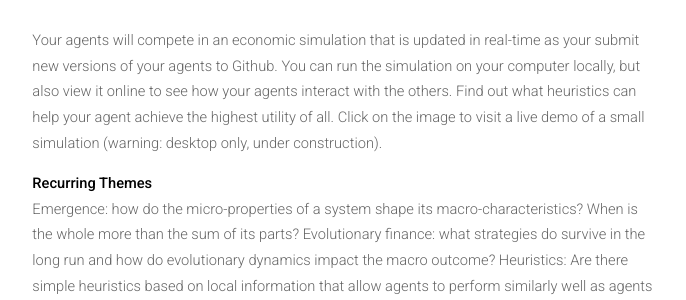
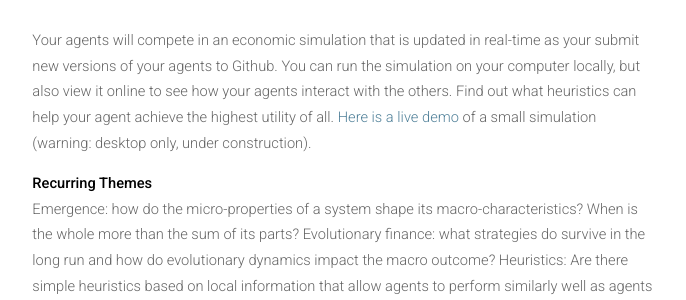
Before and after one commit to meisserecon/www, a Jekyll site: the page built from course.md, in a window 1280 px wide and 900 px high, scrolled down 1480 px. Shown: the part 229-529 px from the top of the window, without its empty margins (296-982 px from the left). Built offline with Jekyll 4.4.1, drawn with Linux system fonts in a browser that asks for light colours; nearby versions of some CDN libraries.

Commit message:
Update course.md

```diff
--- a/course.md
+++ b/course.md
@@ -14,7 +14,7 @@ permalink: /course/
 
 <b>Teaser</b>
 
-<p><a href="http://meissereconomics.com/vis/trades?sim=master&day=1&selection=consumers,firms,meisserecon-RealEstateAgent,meisserecon-Farm,meisserecon-LandSeller,meisserecon-Farmer&step=1"><img src="/assets/images/tradeview.png" alt="" class="image full"></a> Your agents will compete in an economic simulation that is updated in real-time as your submit new versions of your agents to Github. You can run the simulation on your computer locally, but also view it online to see how your agents interact with the others. Find out what heuristics can help your agent achieve the highest utility of all. Click on the image to visit a live demo of a small simulation (warning: desktop only, under construction).</p>
+<p><a href="http://meissereconomics.com/vis/trades?sim=master&day=1&selection=consumers,firms,meisserecon-RealEstateAgent,meisserecon-Farm,meisserecon-LandSeller,meisserecon-Farmer&step=1"><img src="/assets/images/tradeview.png" alt="" class="image full"></a> Your agents will compete in an economic simulation that is updated in real-time as your submit new versions of your agents to Github. You can run the simulation on your computer locally, but also view it online to see how your agents interact with the others. Find out what heuristics can help your agent achieve the highest utility of all. <a href="http://meissereconomics.com/vis/trades?sim=master&day=1&selection=consumers,firms,meisserecon-RealEstateAgent,meisserecon-Farm,meisserecon-LandSeller,meisserecon-Farmer&step=1">Here is a live demo</a> of a small simulation (warning: desktop only, under construction).</p>
 
 <b>Recurring Themes</b>
 
```
